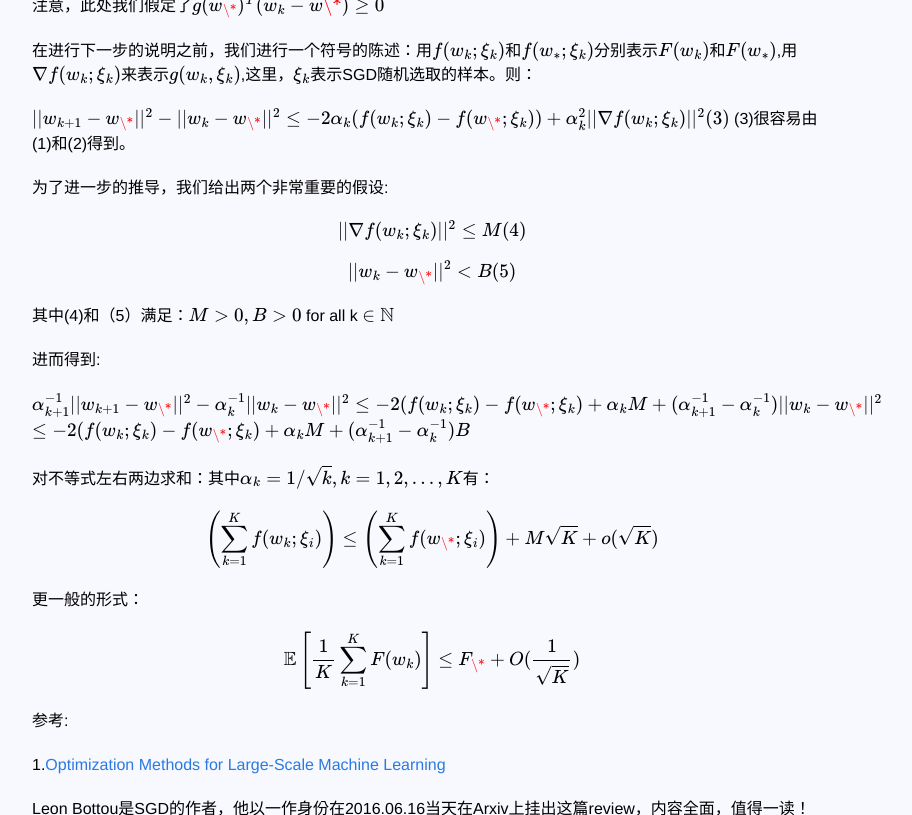
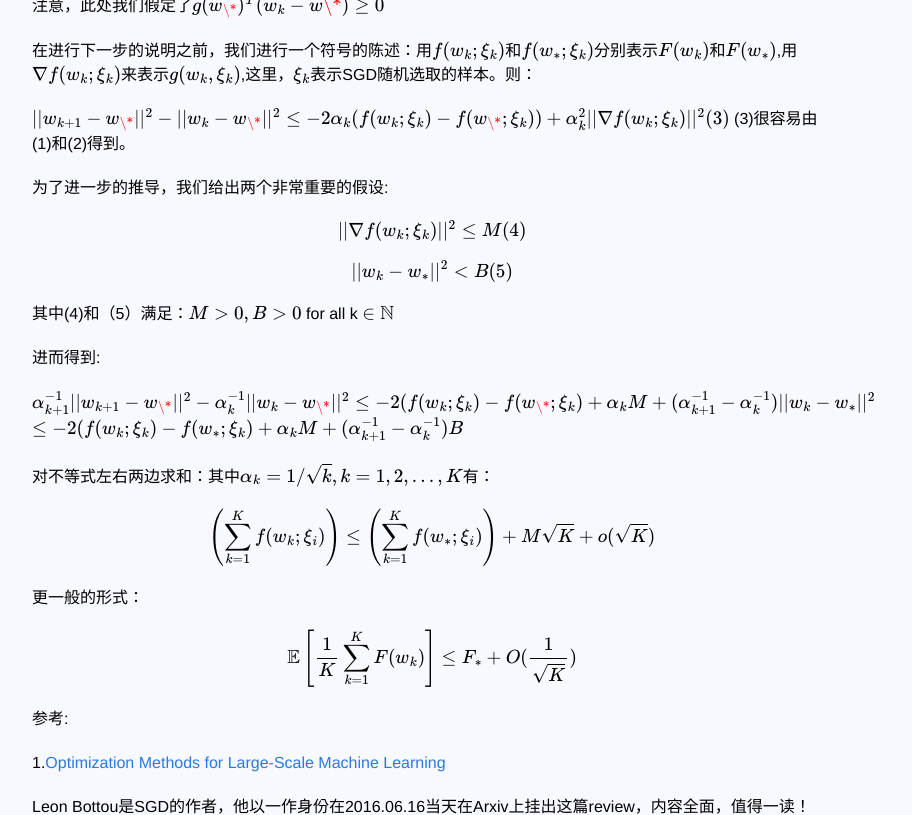
Before and after one commit to zhpmatrix/zhpmatrix.github.io, a Jekyll site: the page built from _posts/2017-04-06-regret-bound-for-sgd.md, in a window 1280 px wide and 900 px high, scrolled down 855 px, cut to the strip 0-815 px from the top of the window. Shown: the whole strip, without its empty margins (208-1120 px from the left). Built offline with Jekyll 4.4.1, drawn with Linux system fonts in a browser that asks for light colours; formulas are drawn with MathJax 3; comment, search, counter and statistics services are not loaded.

```diff
--- a/_posts/2017-04-06-regret-bound-for-sgd.md
+++ b/_posts/2017-04-06-regret-bound-for-sgd.md
@@ -39,7 +39,7 @@ $$F(w_{k}) \geq F(w_{*}) + g(w_{\*})^T(w_{k} - w_{\*})$$
 
 注意，此处我们假定了$$g(w_{\*})^T(w_{k} - w{\*}) \geq 0$$
 
-在进行下一步的说明之前，我们进行一个符号的陈述：用\\( f(w_{k};\xi_{k}) \\)和\\( f(w_{\*};\xi_{k}) \\)分别表示\\( F(w_{k}) \\)和\\( F(w_{\*}) \\),用\\( \nabla f(w_{k};\xi_{k}) \\)来表示\\( g(w_{k},\xi_{k}) \\),这里，\\(\xi_{k}\\)表示SGD随机选取的样本。则：
+在进行下一步的说明之前，我们进行一个符号的陈述：用\\( f(w_{k};\xi_{k}) \\)和\\( f(w_{\*};\xi_{k}) \\)分别表示\\( F(w_{k}) \\)和\\( F(w_{*}) \\),用\\( \nabla f(w_{k};\xi_{k}) \\)来表示\\( g(w_{k},\xi_{k}) \\),这里，\\(\xi_{k}\\)表示SGD随机选取的样本。则：
 
 $$
 ||w_{k+1} - w_{\*}||^2 - ||w_{k} - w_{\*}||^2 \leq -2\alpha_{k}(f(w_{k};\xi_{k}) - f(w_{\*};\xi_{k})) + \alpha_{k}^2|| \nabla f(w_{k};\xi_{k}) ||^2 \\ \\ \\ (3)
@@ -53,7 +53,7 @@ $$
 $$
 
 $$
-||w_{k} - w_{\*}||^2 < B \\ \\ \\ (5)
+||w_{k} - w_{*}||^2 < B \\ \\ \\ (5)
 $$
 
 其中(4)和（5）满足：\\(M > 0,B > 0\\) for all k \\( \in \mathbb{N}\\)
@@ -61,22 +61,22 @@ $$
 进而得到:
 
 $$
-\alpha_{k+1}^{-1}||w_{k+1} -w_{\*}||^2 - \alpha_{k}^{-1}||w_{k}-w_{\*}||^2 \leq -2(f(w_{k};\xi_{k})-f(w_{\*};\xi_{k}) + \alpha_{k}M + (\alpha_{k+1}^{-1} - \alpha_{k}^{-1})||w_{k} - w_{\*}||^2
+\alpha_{k+1}^{-1}||w_{k+1} -w_{\*}||^2 - \alpha_{k}^{-1}||w_{k}-w_{\*}||^2 \leq -2(f(w_{k};\xi_{k})-f(w_{\*};\xi_{k}) + \alpha_{k}M + (\alpha_{k+1}^{-1} - \alpha_{k}^{-1})||w_{k} - w_{*}||^2
 $$
 $$
-\leq -2(f(w_{k};\xi_{k})-f(w_{\*};\xi_{k}) + \alpha_{k}M + (\alpha_{k+1}^{-1} - \alpha_{k}^{-1})B
+\leq -2(f(w_{k};\xi_{k})-f(w_{*};\xi_{k}) + \alpha_{k}M + (\alpha_{k+1}^{-1} - \alpha_{k}^{-1})B
 $$
 
 对不等式左右两边求和：其中\\(\alpha_{k} = 1/\sqrt{k}, k={1,2,...,K}\\)有：
 
 $$
-\left(\sum_{k=1}^{K}f(w_{k};\xi_{i})\right) \leq \left(\sum_{k=1}^{K}f(w_{\*};\xi_{i})\right)+M\sqrt{K}+o(\sqrt{K})
+\left(\sum_{k=1}^{K}f(w_{k};\xi_{i})\right) \leq \left(\sum_{k=1}^{K}f(w_{*};\xi_{i})\right)+M\sqrt{K}+o(\sqrt{K})
 $$
 
 更一般的形式：
 
 $$
-\mathbb{E}\left[ \frac{1}{K}\sum_{k=1}^{K}F(w_{k})\right] \leq F_{\*} + O(\frac{1}{\sqrt{K}})
+\mathbb{E}\left[ \frac{1}{K}\sum_{k=1}^{K}F(w_{k})\right] \leq F_{*} + O(\frac{1}{\sqrt{K}})
 $$
 
 
```
